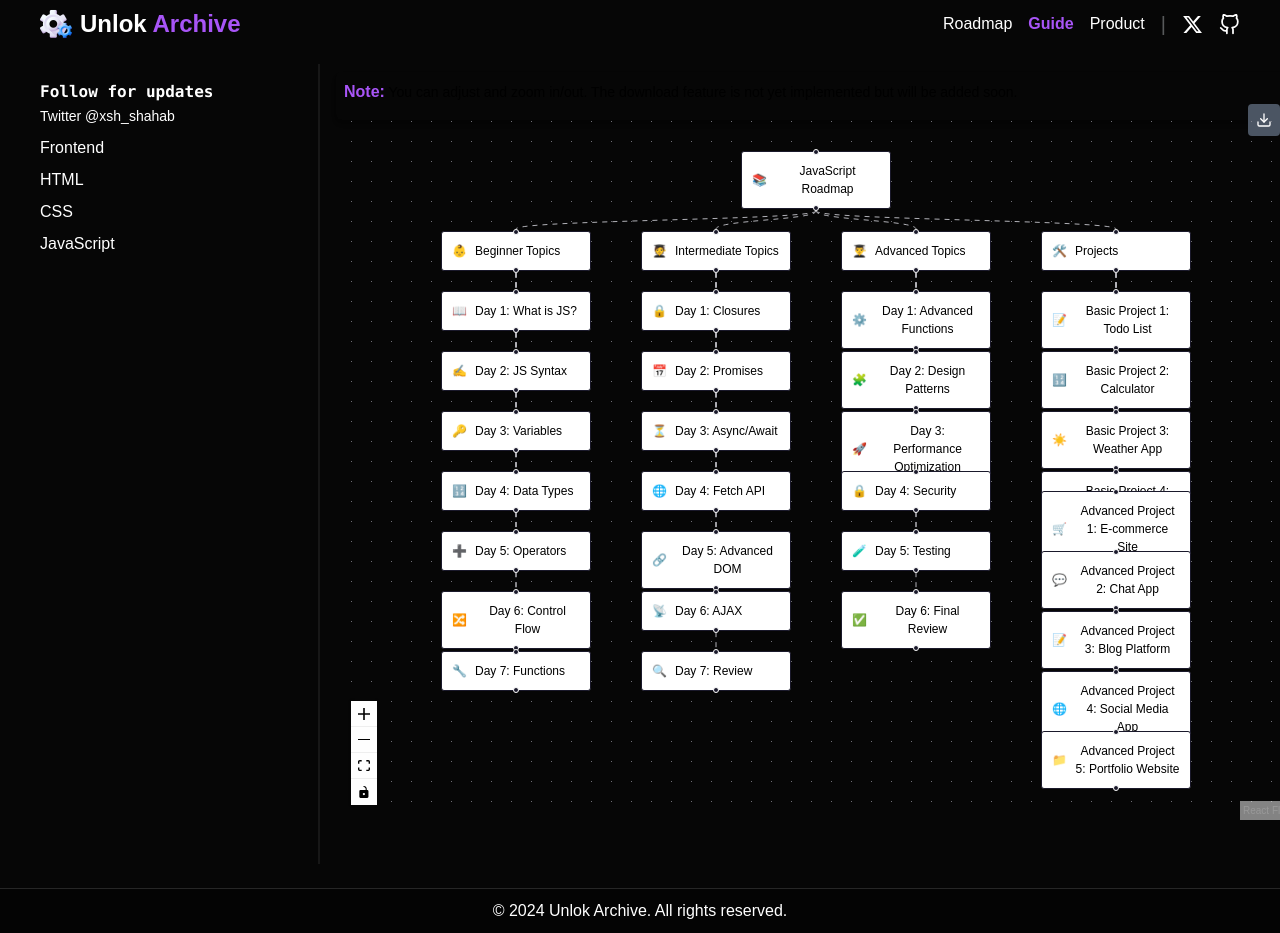
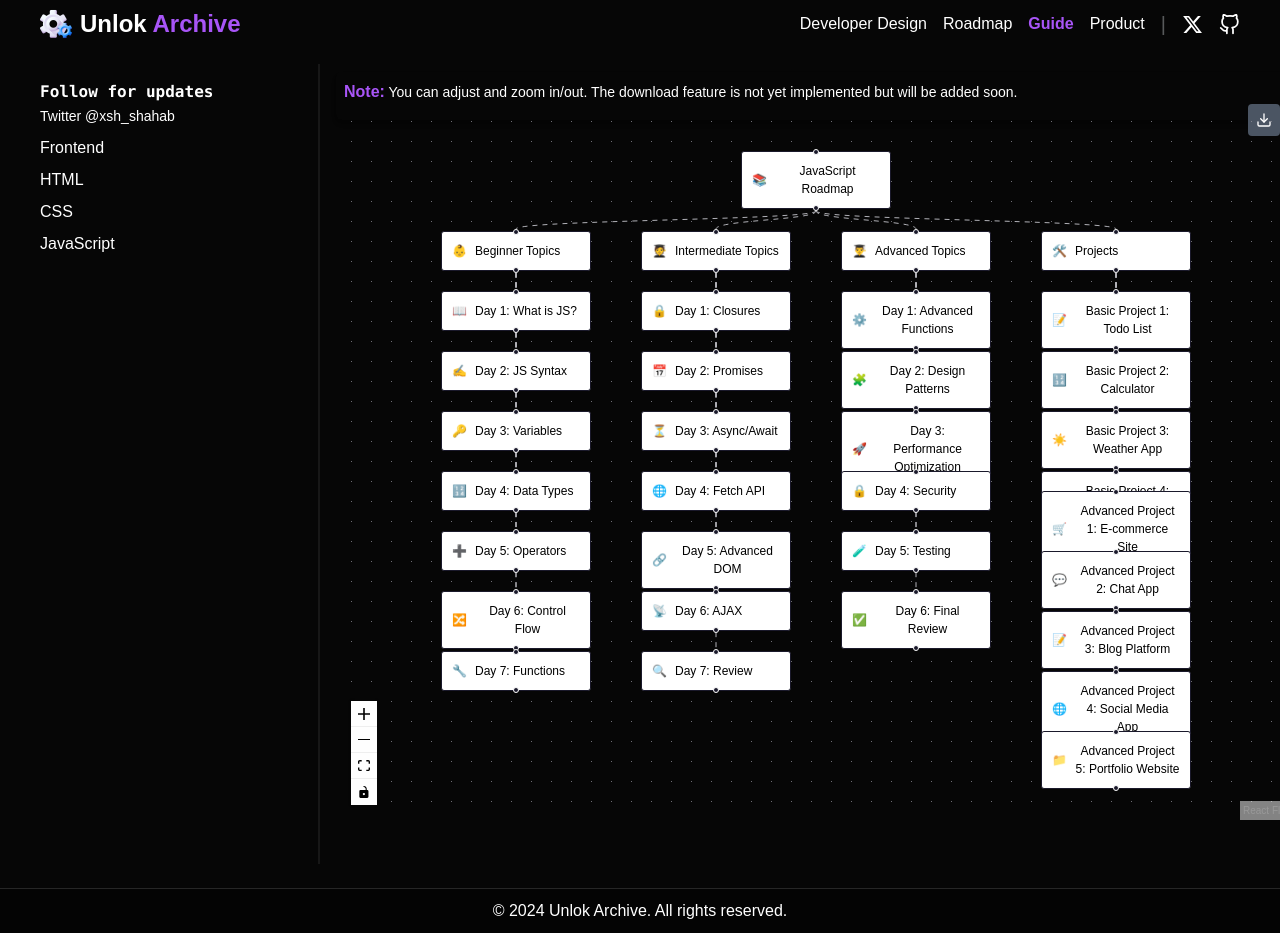
Before and after one commit to workmdirfan29/unlokroadmap, a React (Vite) app: page /guide/javascript in a window 1280 px wide. Shown: the top 933 px of the page. Built offline with nearby package versions, Linux system fonts and the light colour scheme.

Commit message:
Working...

```diff
--- a/src/components/Header/DesktopNav.jsx
+++ b/src/components/Header/DesktopNav.jsx
@@ -5,6 +5,16 @@ import SocialLinks from "./SocialLinks";
 const DesktopNav = () => {
   return (
     <div className="hidden md:flex items-center gap-4 text-md font-[500]">
+      <NavLink
+        to="/dev-design"
+        className={({ isActive }) =>
+          `cursor-pointer ${
+            isActive ? "text-purple-500 font-bold" : "hover:text-purple-600"
+          }`
+        }
+      >
+        Developer Design
+      </NavLink>
       <NavLink
         to="/roadmap"
         className={({ isActive }) =>
--- a/src/components/Header/MobileMenu.jsx
+++ b/src/components/Header/MobileMenu.jsx
@@ -38,6 +38,17 @@ const MobileMenu = ({
           </button>
         </div>
         <nav className="w-full mt-8">
+          <NavLink
+            to="/dev-design"
+            className={({ isActive }) =>
+              `block mb-4 cursor-pointer ${
+                isActive ? "text-sky-700 font-bold" : "hover:underline"
+              }`
+            }
+            onClick={closeMobileMenu}
+          >
+            Developer Design
+          </NavLink>
           <NavLink
             to="/roadmap"
             className={({ isActive }) =>
--- a/src/components/Pages/Guide/Content/JsGuide.jsx
+++ b/src/components/Pages/Guide/Content/JsGuide.jsx
@@ -185,7 +185,7 @@ const JsGuide = () => {
   return (
     <div id="Wrapper" className="relative w-full min-h-screen text-black">
       <div className="flex p-2 rounded-md shadow-md">
-        <p className="mb-2 text-sm">
+        <p className="mb-2 text-sm text-white">
           <span className="text-base font-semibold text-purple-500">Note:</span>{" "}
           You can adjust and zoom in/out. The download feature is not yet
           implemented but will be added soon.
```
